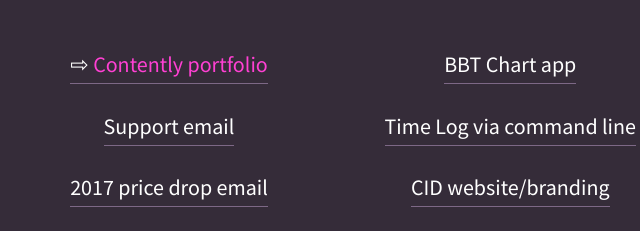
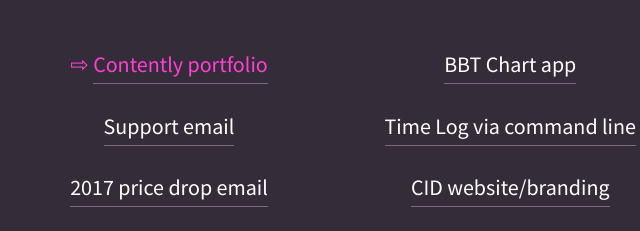
Before and after one commit to loreguerra/loreguerra.github.io, a plain HTML site: page index.html in a window 1280 px wide. Shown: the part 432-663 px from the top of the page, 276-916 px from the left. Drawn offline with nearby package versions, Linux system fonts and the light colour scheme.

Commit message:
move arrow outside of link, apply pink class

```diff
--- a/index.html
+++ b/index.html
@@ -99,9 +99,6 @@
     .pink{
         color: #FF40D3;
     }
-    .arrow{
-        text-decoration:none;
-    }
   </style>
 
 </head>
@@ -122,7 +119,7 @@
                     <ul>
 
                         <li>
-                            <a href="https://lorenaguerra.contently.com/" target="_blank"><span class="arrow">&#8680;</span> <span class="pink">Contently portfolio</span></a>
+                            <span class="pink">&#8680; </span> <a href="https://lorenaguerra.contently.com/" target="_blank"><span class="pink">Contently portfolio</span></a>
                         </li>
 
                         <li>
```
